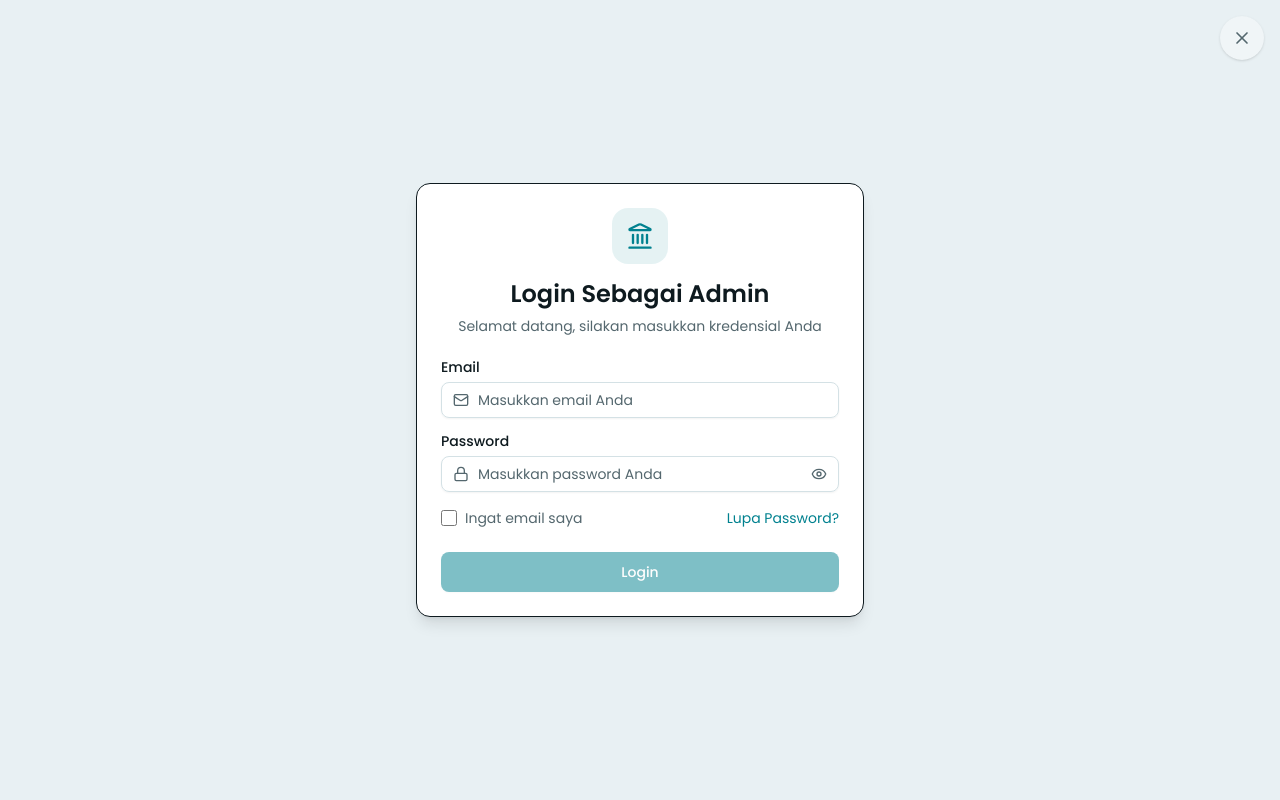
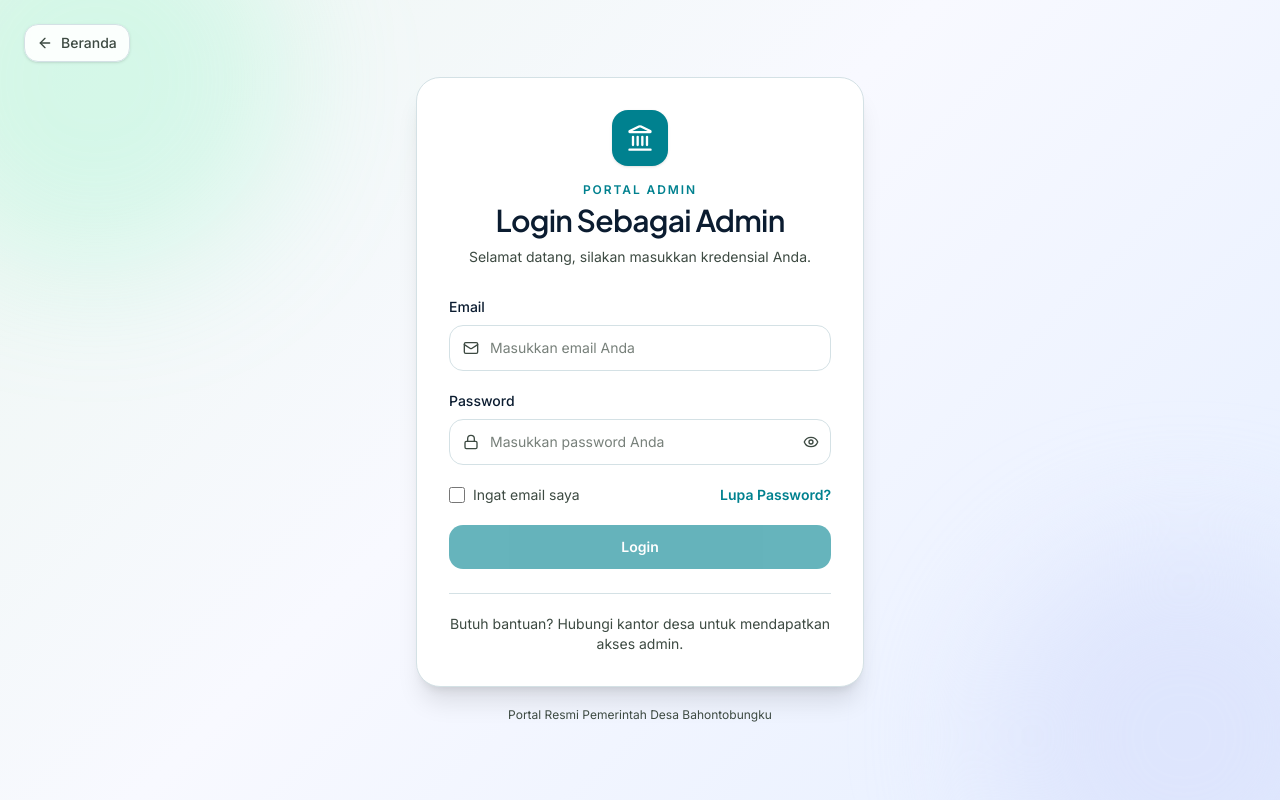
Before and after one commit to rasyarhmt/desa-bahontobungku, a React (Vite) app in the folder frontend/: page /Login in a window 1280 px wide. Built offline with nearby package versions, Linux system fonts and the light colour scheme; no server answers.

Commit message:
refactor(ui): improve layout consistency and enhance authentication components

```diff
--- /dev/null
+++ b/frontend/src/components/auth/AuthShell.tsx
@@ -0,0 +1,72 @@
+import type { ReactNode } from "react";
+import { Link } from "react-router-dom";
+import { ArrowLeft, Landmark } from "lucide-react";
+
+export const authInputClass =
+  "w-full rounded-xl border border-border bg-surface-container-lowest py-3 text-sm text-on-surface outline-none transition placeholder:text-on-surface-variant/70 focus:border-primary focus:ring-2 focus:ring-primary/20";
+
+export const authPrimaryButtonClass =
+  "inline-flex w-full items-center justify-center gap-2 rounded-xl bg-primary px-4 py-3 text-sm font-semibold text-on-primary transition-colors hover:bg-primary/90 disabled:cursor-not-allowed disabled:opacity-60";
+
+interface AuthShellProps {
+  eyebrow: string;
+  title: string;
+  description: string;
+  children: ReactNode;
+  footer?: ReactNode;
+}
+
+export default function AuthShell({
+  eyebrow,
+  title,
+  description,
+  children,
+  footer,
+}: AuthShellProps) {
+  return (
+    <div className="relative flex min-h-screen items-center justify-center overflow-hidden bg-surface px-4 py-14 text-on-surface">
+      <div className="pointer-events-none absolute inset-0 bg-[linear-gradient(135deg,#eef7f2_0%,#f8f9ff_45%,#e5eeff_100%)]" />
+      <div className="pointer-events-none absolute -top-28 -left-24 size-96 rounded-full bg-primary-fixed/25 blur-3xl" />
+      <div className="pointer-events-none absolute -right-24 -bottom-32 size-96 rounded-full bg-secondary-container/70 blur-3xl" />
+
+      <Link
+        to="/"
+        className="absolute top-6 left-6 z-10 inline-flex items-center gap-2 rounded-xl border border-border bg-surface-container-lowest/90 px-3 py-2 text-sm font-medium text-on-surface-variant shadow-sm backdrop-blur transition-colors hover:bg-surface-container-lowest hover:text-on-surface"
+      >
+        <ArrowLeft className="size-4" />
+        Beranda
+      </Link>
+
+      <div className="relative z-10 w-full max-w-md">
+        <div className="rounded-3xl border border-border bg-surface-container-lowest p-6 shadow-xl sm:p-8">
+          <div className="mb-7 text-center">
+            <span className="mx-auto mb-4 flex size-14 items-center justify-center rounded-2xl bg-primary text-on-primary shadow-sm">
+              <Landmark className="size-7" />
+            </span>
+            <p className="mb-1 text-xs font-semibold uppercase tracking-[0.16em] text-primary">
+              {eyebrow}
+            </p>
+            <h1 className="font-display text-2xl font-semibold tracking-tight text-on-surface sm:text-3xl">
+              {title}
+            </h1>
+            <p className="mt-2 text-sm leading-relaxed text-on-surface-variant">
+              {description}
+            </p>
+          </div>
+
+          {children}
+
+          {footer && (
+            <div className="mt-6 border-t border-border pt-5 text-center text-sm text-on-surface-variant">
+              {footer}
+            </div>
+          )}
+        </div>
+
+        <p className="mt-5 text-center text-xs text-on-surface-variant">
+          Portal Resmi Pemerintah Desa Bahontobungku
+        </p>
+      </div>
+    </div>
+  );
+}
--- a/frontend/src/pages/Login.tsx
+++ b/frontend/src/pages/Login.tsx
@@ -1,17 +1,11 @@
 import { useEffect, useState } from "react";
 import { Link } from "react-router-dom";
-import { Eye, EyeOff, Landmark, Loader, Lock, Mail, X } from "lucide-react";
+import { Eye, EyeOff, Loader2, Lock, Mail } from "lucide-react";
 
-import { Button } from "@/components/ui/button";
-import {
-  Card,
-  CardContent,
-  CardDescription,
-  CardHeader,
-  CardTitle,
-} from "@/components/ui/card";
-import { Input } from "@/components/ui/input";
-import { Label } from "@/components/ui/label";
+import AuthShell, {
+  authInputClass,
+  authPrimaryButtonClass,
+} from "@/components/auth/AuthShell";
 import { authApi } from "@/lib/api/auth";
 import { getErrorMessage } from "@/lib/errors";
 import { toast } from "@/lib/toast";
@@ -56,42 +50,31 @@ export default function Login() {
   };
 
   return (
-    <div
-      className="flex items-center justify-center min-h-screen bg-muted p-4"
-      style={{ fontFamily: "poppins" }}
+    <AuthShell
+      eyebrow="Portal Admin"
+      title="Login Sebagai Admin"
+      description="Selamat datang, silakan masukkan kredensial Anda."
+      footer={
+        <p>
+          Butuh bantuan? Hubungi kantor desa untuk mendapatkan akses admin.
+        </p>
+      }
     >
-      <Link
-        to="/"
-        aria-label="Kembali ke beranda"
-        className="absolute top-4 right-4 z-50 rounded-full bg-background p-3 text-muted-foreground shadow-sm transition-colors hover:text-foreground"
+      <form onSubmit={handleLogin} className="space-y-5">
+        <div>
+          <label
+            htmlFor="email"
+            className="mb-2 block text-sm font-medium text-on-surface"
           >
-        <X className="size-5" />
-      </Link>
-
-      <Card className="w-full max-w-md bg-card shadow-lg">
-        <CardHeader className="text-center">
-          <div className="mx-auto mb-2 flex size-14 items-center justify-center rounded-2xl bg-primary/10 text-primary">
-            <Landmark className="size-7" />
-          </div>
-          <CardTitle className="text-2xl font-semibold">
-            Login Sebagai Admin
-          </CardTitle>
-          <CardDescription>
-            Selamat datang, silakan masukkan kredensial Anda
-          </CardDescription>
-        </CardHeader>
-
-        <CardContent>
-          <form onSubmit={handleLogin} className="grid gap-4">
-            <div className="grid gap-2">
-              <Label htmlFor="email">Email</Label>
+            Email
+          </label>
           <div className="relative">
-                <Mail className="text-muted-foreground pointer-events-none absolute top-1/2 left-3 size-4 -translate-y-1/2" />
-                <Input
+            <Mail className="pointer-events-none absolute top-1/2 left-3.5 size-4 -translate-y-1/2 text-on-surface-variant" />
+            <input
               id="email"
               type="email"
               autoComplete="email"
-                  className="pl-9"
+              className={`${authInputClass} pl-10`}
               placeholder="Masukkan email Anda"
               value={email}
               onChange={(e) => setEmail(e.target.value)}
@@ -100,15 +83,20 @@ export default function Login() {
           </div>
         </div>
 
-            <div className="grid gap-2">
-              <Label htmlFor="password">Password</Label>
+        <div>
+          <label
+            htmlFor="password"
+            className="mb-2 block text-sm font-medium text-on-surface"
+          >
+            Password
+          </label>
           <div className="relative">
-                <Lock className="text-muted-foreground pointer-events-none absolute top-1/2 left-3 size-4 -translate-y-1/2" />
-                <Input
+            <Lock className="pointer-events-none absolute top-1/2 left-3.5 size-4 -translate-y-1/2 text-on-surface-variant" />
+            <input
               id="password"
               type={showPassword ? "text" : "password"}
               autoComplete="current-password"
-                  className="pr-10 pl-9"
+              className={`${authInputClass} pr-11 pl-10`}
               placeholder="Masukkan password Anda"
               value={password}
               onChange={(e) => setPassword(e.target.value)}
@@ -116,17 +104,23 @@ export default function Login() {
             />
             <button
               type="button"
-                  onClick={() => setShowPassword((v) => !v)}
-                  aria-label={showPassword ? "Sembunyikan password" : "Tampilkan password"}
-                  className="text-muted-foreground hover:text-foreground absolute top-1/2 right-3 -translate-y-1/2"
+              onClick={() => setShowPassword((value) => !value)}
+              aria-label={
+                showPassword ? "Sembunyikan password" : "Tampilkan password"
+              }
+              className="absolute top-1/2 right-3 -translate-y-1/2 text-on-surface-variant transition-colors hover:text-on-surface"
             >
-                  {showPassword ? <EyeOff className="size-4" /> : <Eye className="size-4" />}
+              {showPassword ? (
+                <EyeOff className="size-4" />
+              ) : (
+                <Eye className="size-4" />
+              )}
             </button>
           </div>
         </div>
 
-            <div className="flex items-center justify-between gap-2">
-              <label className="flex cursor-pointer items-center gap-2 text-sm text-muted-foreground">
+        <div className="flex items-center justify-between gap-3">
+          <label className="flex cursor-pointer items-center gap-2 text-sm text-on-surface-variant">
             <input
               type="checkbox"
               checked={rememberMe}
@@ -137,24 +131,21 @@ export default function Login() {
           </label>
           <Link
             to="/ResetPassword"
-                className="text-sm text-primary hover:underline"
+            className="text-sm font-semibold text-primary hover:underline"
           >
             Lupa Password?
           </Link>
         </div>
 
-            <Button
+        <button
           type="submit"
-              size="lg"
           disabled={!isFormValid || isLoading}
-              className="mt-2 w-full"
+          className={authPrimaryButtonClass}
         >
-              {isLoading && <Loader className="animate-spin" />}
+          {isLoading && <Loader2 className="size-4 animate-spin" />}
           {isLoading ? "Memproses..." : "Login"}
-            </Button>
+        </button>
       </form>
-        </CardContent>
-      </Card>
-    </div>
+    </AuthShell>
   );
 }
--- a/frontend/src/pages/ResetPassword.tsx
+++ b/frontend/src/pages/ResetPassword.tsx
@@ -1,9 +1,14 @@
 import { useState } from "react";
 import { Link } from "react-router-dom";
-import { X, Mail } from "lucide-react";
-import { toast } from "@/lib/toast";
+import { Loader2, Mail } from "lucide-react";
+
+import AuthShell, {
+  authInputClass,
+  authPrimaryButtonClass,
+} from "@/components/auth/AuthShell";
 import { authApi } from "@/lib/api/auth";
 import { getErrorMessage } from "@/lib/errors";
+import { toast } from "@/lib/toast";
 
 export const requestPasswordReset = async (email: string): Promise<unknown> => {
   try {
@@ -31,7 +36,9 @@ const ResetPassword = () => {
     setIsLoading(true);
 
     try {
-      const result = await requestPasswordReset(email) as { message?: string };
+      const result = (await requestPasswordReset(email)) as {
+        message?: string;
+      };
       setSuccessMessage(
         result.message || "Link reset password telah dikirim ke email Anda.",
       );
@@ -52,49 +59,47 @@ const ResetPassword = () => {
   const isFormValid = email.trim() !== "";
 
   return (
+    <AuthShell
+      eyebrow="Pemulihan Akun"
+      title="Reset Password"
+      description="Masukkan email Anda untuk menerima link reset password."
+      footer={
+        <Link to="/login" className="font-semibold text-primary hover:underline">
+          Kembali ke Login
+        </Link>
+      }
+    >
+      {error && (
         <div
-      className="flex items-center justify-center min-h-screen bg-gray-100"
-      style={{ fontFamily: "poppins" }}
+          role="alert"
+          className="mb-5 rounded-xl bg-destructive/10 px-4 py-3 text-sm text-destructive"
         >
-      <button
-        className="text-gray-700 focus:outline-none absolute top-4 right-4 z-50 p-3"
-        aria-label="Close menu"
-      >
-        <Link to="/">
-          <X size={28} />
-        </Link>
-      </button>
-      <div className="bg-white p-8 rounded-lg shadow-md w-full max-w-md">
-        <h2 className="text-2xl font-semibold text-center mb-2">
-          Reset Password
-        </h2>
-        <p className="text-gray-500 text-center mb-6">
-          Masukkan email Anda untuk menerima link reset password.
-        </p>
-
-        {error && (
-          <div className="mb-4 p-3 bg-red-50 text-red-600 rounded-lg text-sm">
           {error}
         </div>
       )}
       {successMessage && (
-          <div className="mb-4 p-3 bg-green-50 text-green-600 rounded-lg text-sm">
+        <div
+          role="status"
+          className="mb-5 rounded-xl bg-secondary-container px-4 py-3 text-sm text-on-secondary-container"
+        >
           {successMessage}
         </div>
       )}
 
-        <form onSubmit={handleResetPassword}>
-          <div className="mb-4">
-            <label className="block text-gray-700 text-sm font-medium mb-1">
+      <form onSubmit={handleResetPassword} className="space-y-5">
+        <div>
+          <label
+            htmlFor="email"
+            className="mb-2 block text-sm font-medium text-on-surface"
+          >
             Email
           </label>
           <div className="relative">
-              <div className="absolute inset-y-0 left-0 pl-3 flex items-center pointer-events-none">
-                <Mail className="text-gray-400" />{" "}
-              </div>
+            <Mail className="pointer-events-none absolute top-1/2 left-3.5 size-4 -translate-y-1/2 text-on-surface-variant" />
             <input
+              id="email"
               type="email"
-                className="w-full pl-10 px-3 py-2 border rounded-lg focus:outline-none focus:ring-2 focus:ring-blue-500"
+              className={`${authInputClass} pl-10`}
               value={email}
               onChange={(e) => setEmail(e.target.value)}
               placeholder="Masukkan email Anda"
@@ -105,23 +110,14 @@ const ResetPassword = () => {
 
         <button
           type="submit"
-            className={`w-full py-2.5 rounded-lg font-medium transition-colors ${
-              isFormValid
-                ? "bg-blue-600 hover:bg-blue-700 text-white"
-                : "bg-gray-300 text-gray-500 cursor-not-allowed"
-            }`}
           disabled={!isFormValid || isLoading}
+          className={authPrimaryButtonClass}
         >
+          {isLoading && <Loader2 className="size-4 animate-spin" />}
           {isLoading ? "Memproses..." : "Kirim Link Reset Password"}
         </button>
       </form>
-        <div className="mt-6 text-center">
-          <Link to="/login" className="text-sm text-blue-600 hover:underline">
-            Kembali ke Login
-          </Link>
-        </div>
-      </div>
-    </div>
+    </AuthShell>
   );
 };
 
```
Also changed, not shown: frontend/src/components/admin/HeaderAdmin.tsx (+2 -8 lines), frontend/src/components/admin/PortalWargaLink.tsx (added, +41 -0 lines), frontend/src/pages/admin/BerandaAdmin.tsx (+2 -8 lines), 1 other file (tests, documents, lock files or other folders). Lines whose indentation alone changed are shown as unchanged.
